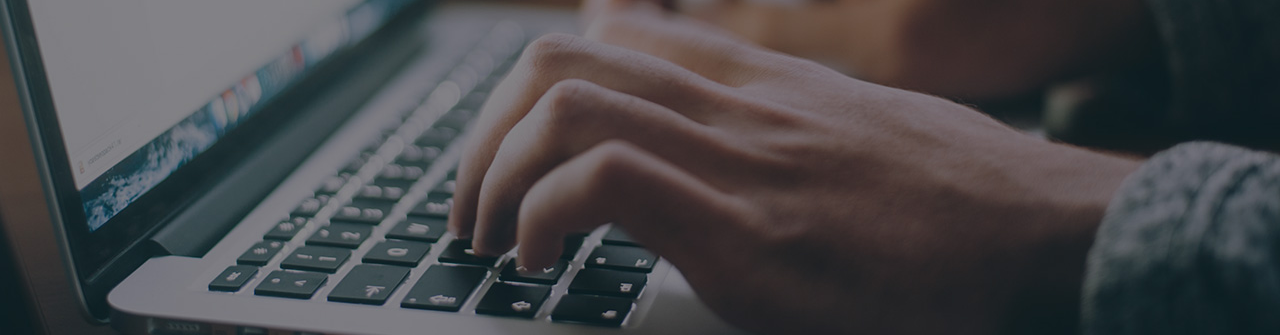
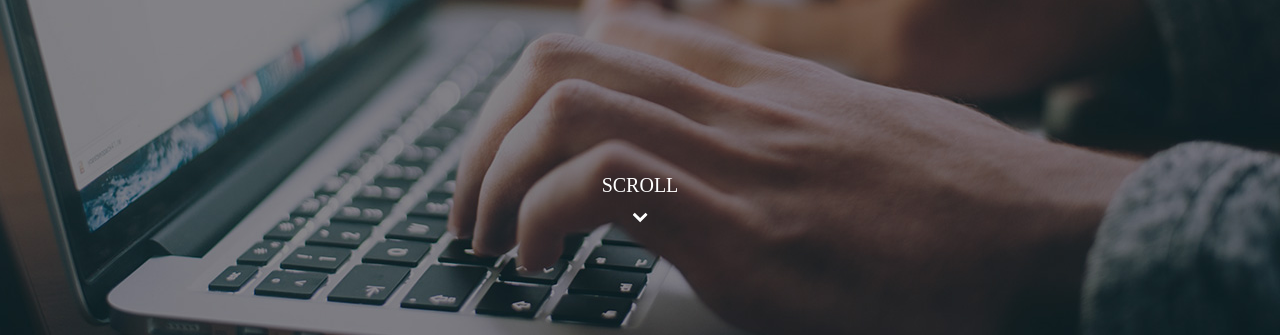
Before and after one commit to SAKU46/inProduction, a plain HTML site: page index.html in a window 1280 px wide. Shown: the part 465-800 px from the top of the page. Drawn offline with nearby package versions, Linux system fonts and the light colour scheme.

Commit message:
Update style.css

```diff
--- a/css/style.css
+++ b/css/style.css
@@ -721,7 +721,7 @@ html .stop {
 
 .hero-area__scroll-nav {
   position: absolute;
-  top: 80%;
+  top: 80vh;
   left: 50%;
   z-index: 0;
   margin: auto;
```
